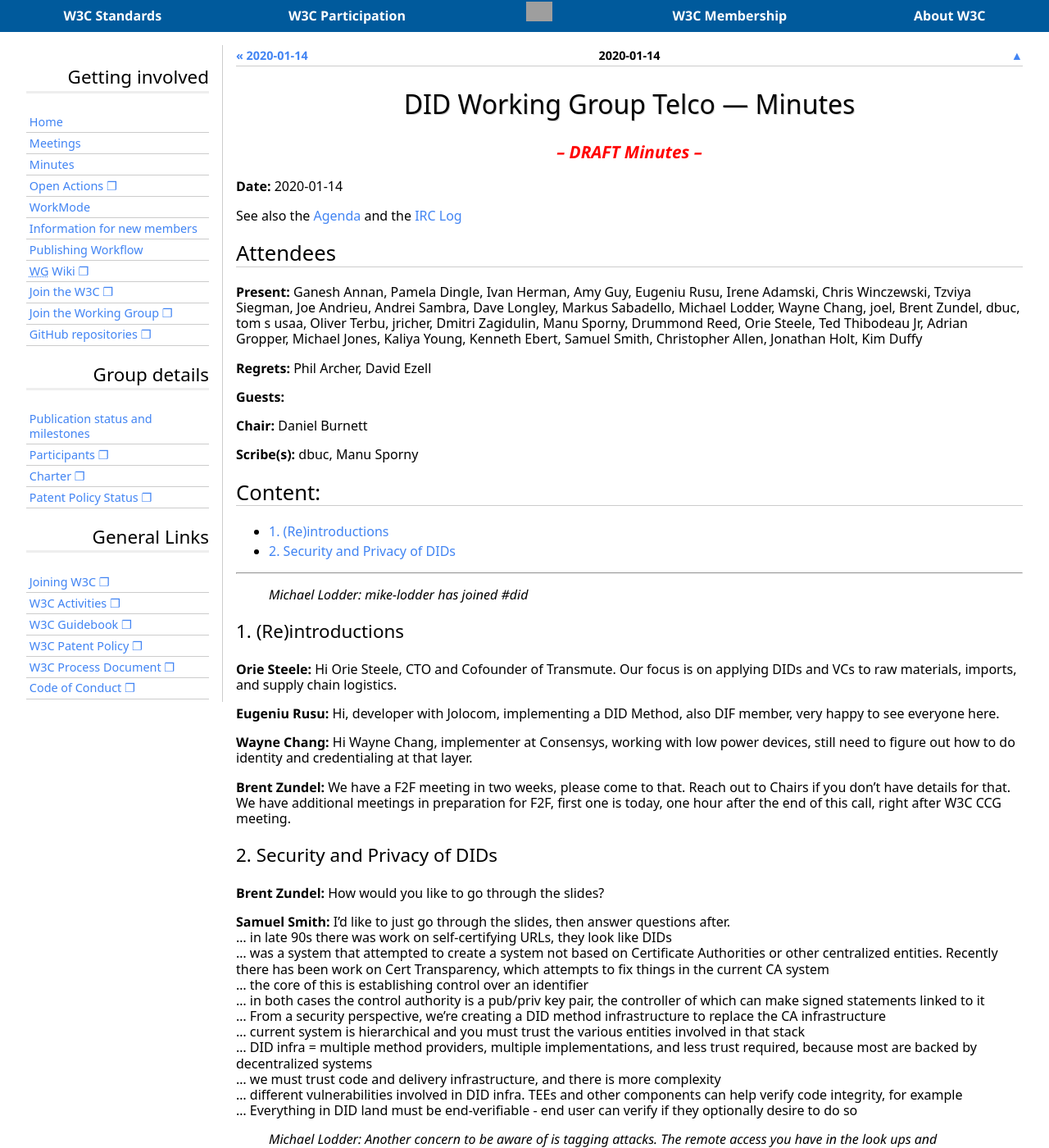
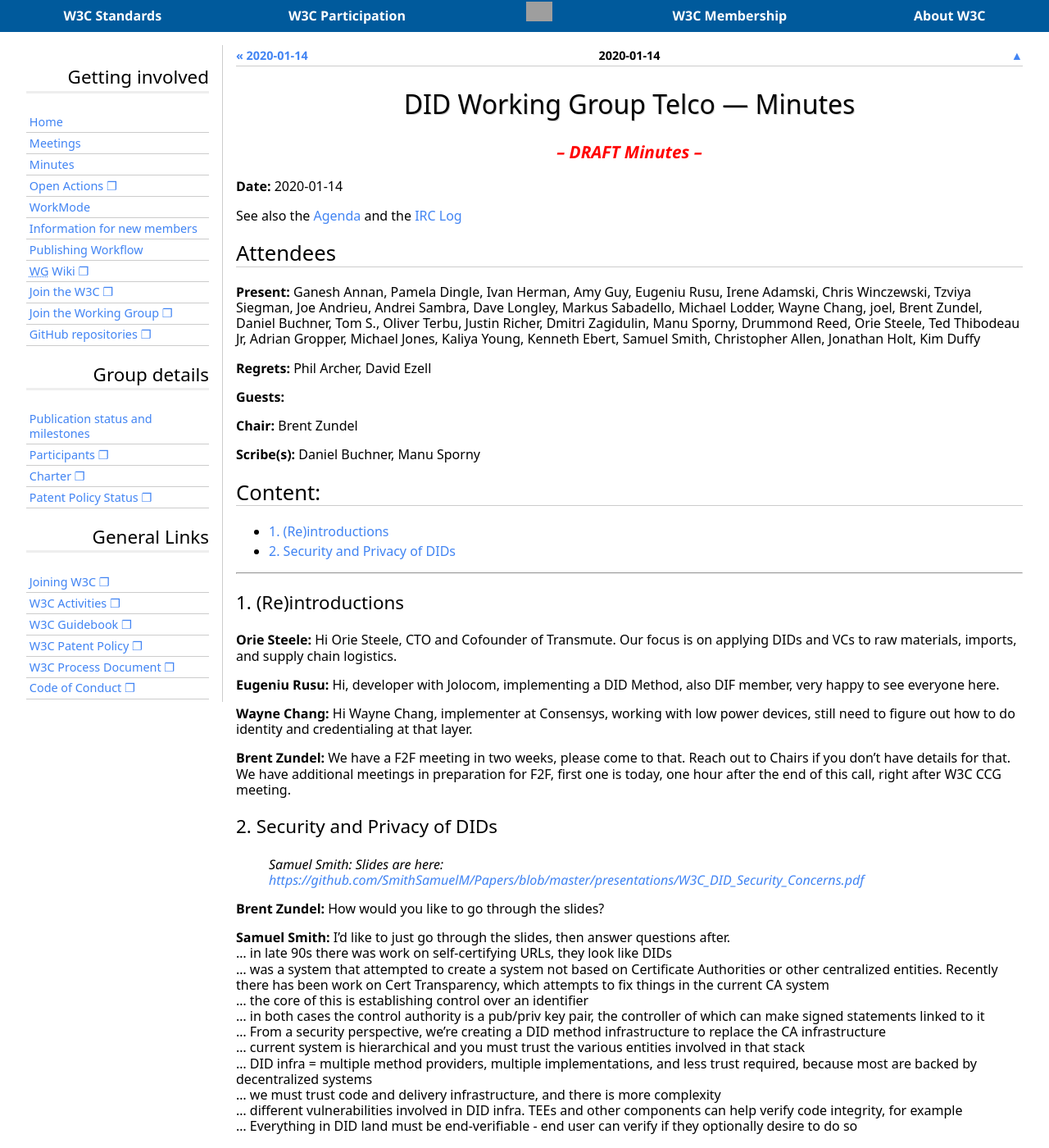
Before and after one commit to w3c/did-wg, a Jekyll site: the page built from _minutes/2020-01-14-did.md, in a window 1280 px wide and 1400 px high. Shown: the whole window at 82% size. Built offline with Jekyll 4.4.1, drawn with Linux system fonts in a browser that asks for light colours; some web fonts are replaced; some of the changed text lies outside the part shown; grey boxes are pictures that could not be loaded.

Commit message:
Mistakes in latest minutes

```diff
--- a/_minutes/2020-01-14-did.md
+++ b/_minutes/2020-01-14-did.md
@@ -38,7 +38,7 @@ json-ld: |
                     "attendee": [
                         {
                             "@type": "Person",
-                            "name": "dbuc"
+                            "name": "Daniel Buchner"
                         },
                         {
                             "@type": "Person",
@@ -120,7 +120,7 @@ json-ld: |
                 },
                 {
                     "@type": "Person",
-                    "name": "jricher"
+                    "name": "Justin Richer"
                 },
                 {
                     "@type": "Person",
@@ -186,15 +186,15 @@ See also the [Agenda](https://lists.w3.org/Archives/Public/public-did-wg/2020Jan
 
 ## Attendees
 {: .no_toc}
-**Present:** Ganesh Annan, Pamela Dingle, Ivan Herman, Amy Guy, Eugeniu Rusu, Irene Adamski, Chris Winczewski, Tzviya Siegman, Joe Andrieu, Andrei Sambra, Dave Longley, Markus Sabadello, Michael Lodder, Wayne Chang, joel, Brent Zundel, dbuc, tom s  usaa, Oliver Terbu, jricher, Dmitri Zagidulin, Manu Sporny, Drummond Reed, Orie Steele, Ted Thibodeau Jr, Adrian Gropper, Michael Jones, Kaliya Young, Kenneth Ebert, Samuel Smith, Christopher Allen, Jonathan Holt, Kim Duffy
+**Present:** Ganesh Annan, Pamela Dingle, Ivan Herman, Amy Guy, Eugeniu Rusu, Irene Adamski, Chris Winczewski, Tzviya Siegman, Joe Andrieu, Andrei Sambra, Dave Longley, Markus Sabadello, Michael Lodder, Wayne Chang, joel, Brent Zundel, Daniel Buchner, Tom S., Oliver Terbu, Justin Richer, Dmitri Zagidulin, Manu Sporny, Drummond Reed, Orie Steele, Ted Thibodeau Jr, Adrian Gropper, Michael Jones, Kaliya Young, Kenneth Ebert, Samuel Smith, Christopher Allen, Jonathan Holt, Kim Duffy
 
 **Regrets:** Phil Archer, David Ezell
 
 **Guests:**
 
-**Chair:** Daniel Burnett
+**Chair:** Brent Zundel
 
-**Scribe(s):** dbuc, Manu Sporny
+**Scribe(s):** Daniel Buchner, Manu Sporny
 
 ## Content:
 {: .no_toc}
@@ -203,8 +203,6 @@ See also the [Agenda](https://lists.w3.org/Archives/Public/public-did-wg/2020Jan
 {:toc}
 ---
 
-
-> *Michael Lodder:* mike-lodder has joined #did
 
 ### 1. (Re)introductions
 {: #section1}
@@ -219,6 +217,8 @@ See also the [Agenda](https://lists.w3.org/Archives/Public/public-did-wg/2020Jan
 
 ### 2. Security and Privacy of DIDs
 {: #section2}
+
+> *Samuel Smith:* Slides are here: [https://github.com/SmithSamuelM/Papers/blob/master/presentations/W3C_DID_Security_Concerns.pdf](https://github.com/SmithSamuelM/Papers/blob/master/presentations/W3C_DID_Security_Concerns.pdf)
 
 **Brent Zundel:** How would you like to go through the slides?
 
@@ -315,7 +315,7 @@ See also the [Agenda](https://lists.w3.org/Archives/Public/public-did-wg/2020Jan
 
 **Samuel Smith:** creating a library is a good idea, would simplify implementations
 
-**dbuc:** Regarding the practicality over how much value you'll get out of working on these DID Method specific things into core, practically speaking is that the ecosystem will follow a power law curve, there will eventually be 5-6 methods that people will gravitate to over time.
+**Daniel Buchner:** Regarding the practicality over how much value you'll get out of working on these DID Method specific things into core, practically speaking is that the ecosystem will follow a power law curve, there will eventually be 5-6 methods that people will gravitate to over time.
 … I don't know if all of them will follow these best practices, I don't think we'll have 50 DID Methods, we'll have far fewer in the end.
 
 **Kim Duffy:** don't like some of the less strict approaches
@@ -354,7 +354,7 @@ See also the [Agenda](https://lists.w3.org/Archives/Public/public-did-wg/2020Jan
 **Dave Longley:** I think Sam is talking about getting an authoritative DID Document
 … seems to be talking about generation of the DID and resolution of its changes
 
-**zakim:** would like proposals or ideas of concrete ways we can move forward with this information
+**Brend Zundel:** would like proposals or ideas of concrete ways we can move forward with this information
 
 **Orie Steele:** I have had conversations with Sam about KERI/Sidetree. What I find attractive about KERI is that it describes, in a shared way, the same thing that DID Methods like Sidetree and Peer DIDs are both doing in common
 
--- a/assets/nicknames.json
+++ b/assets/nicknames.json
@@ -58,7 +58,7 @@
         "nick": [
             "daniel",
             "danielb",
-            "dpubc"
+            "dbuc"
         ],
         "name": "Daniel Buchner",
         "github": "csuwildcat"
@@ -337,7 +337,7 @@
         "nick": [
             "justin",
             "Justin_R",
-            "jrichter"
+            "jricher"
         ],
         "name": "Justin Richer"
     },
```
